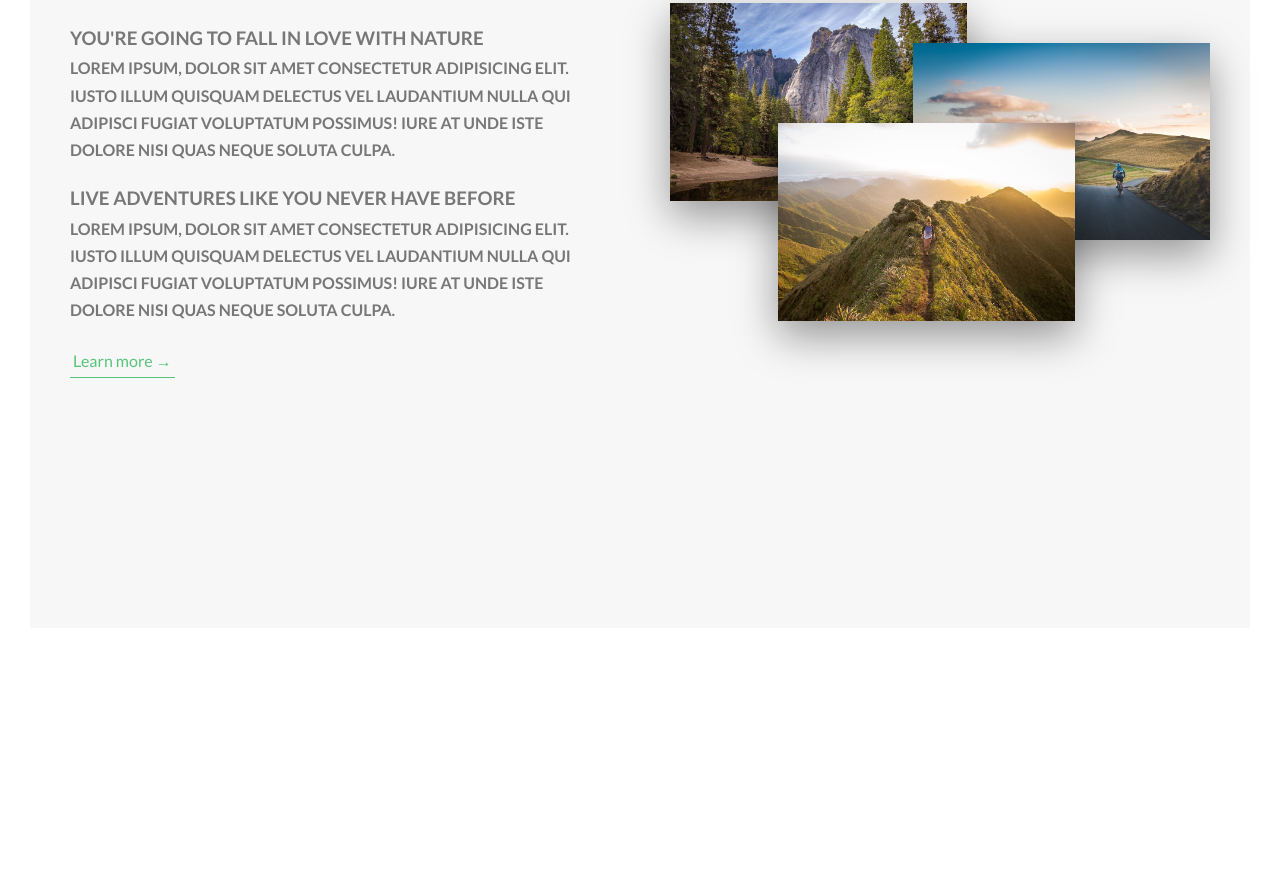
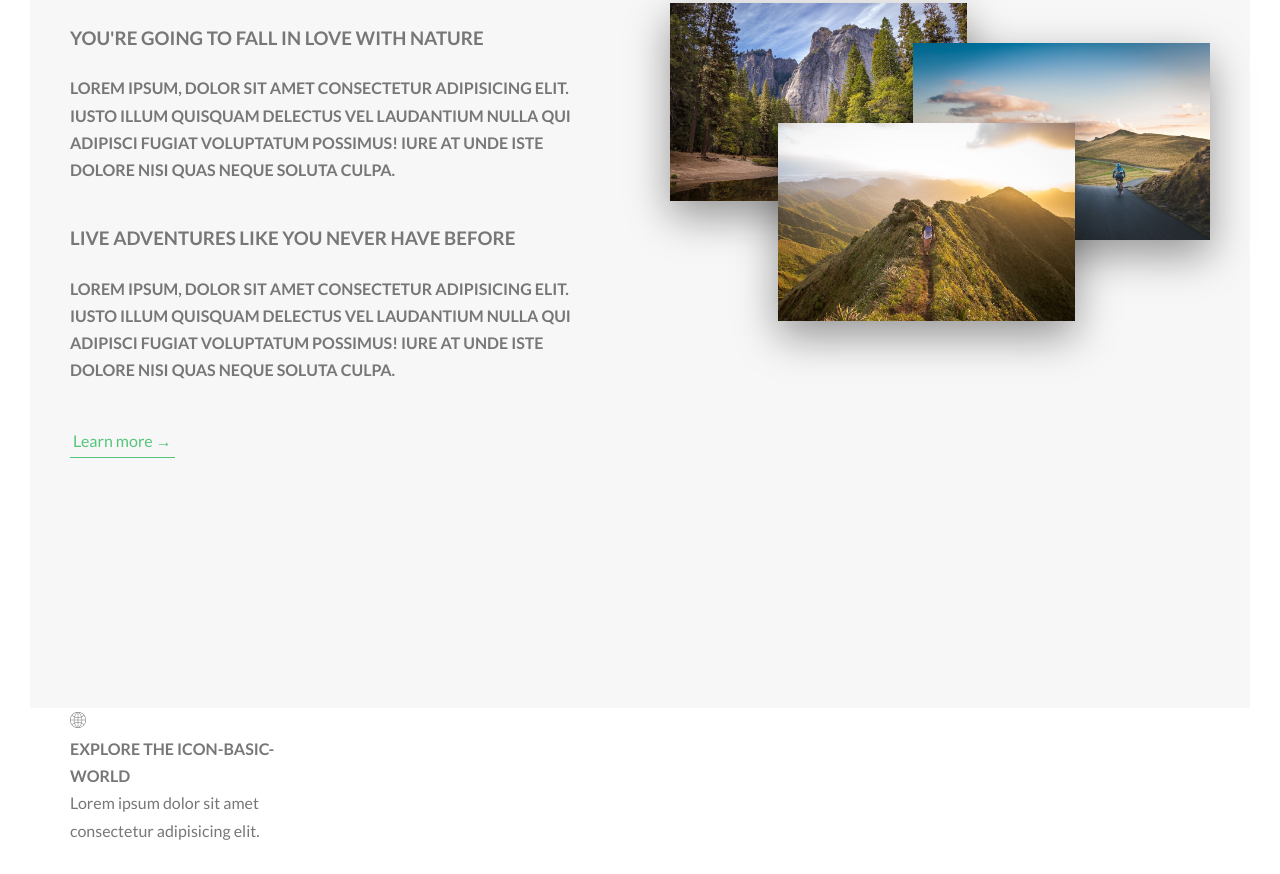
Before and after one commit to ARomaSIZE/CSS-and-SASS, a website: page index.html in a window 1280 px wide. Shown: the part 997-1871 px from the top of the page. Before the commit the page ends 1655 px from the top, so only its background shows below. Drawn offline with Linux system fonts and the light colour scheme.

Commit message:
add font and icon css

```diff
--- a/index.html
+++ b/index.html
@@ -8,6 +8,7 @@
 
     <link href="https://fonts.googleapis.com/css?family=Lato:100,300,400,700,900" rel="stylesheet">
 
+    <link rel="stylesheet" href="css/icon-font.css">
     <link rel="stylesheet" href="css/style.css">
     <link rel="shortcut icon" type="image/png" href="img/favicon.png">
     <title>Natours | Exciting tours for adventurous people</title>
@@ -45,8 +46,8 @@
 
             <div class="row">
                 <div class="col-1-of-2">
-                    <div class="heading-tertiary u-margin-bottom-small">
-                        <h3>You're going to fall in love with nature</h3>
+                    <div class="heading-tertiary u-margin-bottom-medium">
+                        <h3 class="u-margin-bottom-small">You're going to fall in love with nature</h3>
                         <p class="paragraph">
                             Lorem ipsum, dolor sit amet consectetur adipisicing elit. Iusto illum quisquam delectus vel
                             laudantium nulla qui adipisci fugiat voluptatum possimus! Iure at unde iste dolore nisi quas
@@ -54,8 +55,8 @@
                         </p>
                     </div>
 
-                    <div class="heading-tertiary u-margin-bottom-small">
-                        <h3>Live adventures like you never have before</h3>
+                    <div class="heading-tertiary u-margin-bottom-medium">
+                        <h3 class="u-margin-bottom-small">Live adventures like you never have before</h3>
                         <p class="paragraph">
                             Lorem ipsum, dolor sit amet consectetur adipisicing elit. Iusto illum quisquam delectus vel
                             laudantium nulla qui adipisci fugiat voluptatum possimus! Iure at unde iste dolore nisi quas
@@ -71,6 +72,20 @@
                         <img src="img/nat-1-large.jpg" alt="Photo 1" class="composition__photo composition__photo--p1">
                         <img src="img/nat-2-large.jpg" alt="Photo 2" class="composition__photo composition__photo--p2">
                         <img src="img/nat-3-large.jpg" alt="Photo 3" class="composition__photo composition__photo--p3">
+                    </div>
+                </div>
+            </div>
+        </section>
+
+        <section class="section-features">
+            <div class="row">
+                <div class="col-1-of-4">
+                    <div class="feature-box">
+                        <i class="icon-basic-world"></i>
+                        <h3 class="heading-tertiary">Explore the icon-basic-world</h3>
+                        <p class="feature-box__text">
+                            Lorem ipsum dolor sit amet consectetur adipisicing elit.
+                        </p>
                     </div>
                 </div>
             </div>
--- a/sass/main.scss
+++ b/sass/main.scss
@@ -9,6 +9,7 @@
 
 @import "components/button";
 @import "components/composition";
+@import "components/feature-box";
 
 @import "layout/grid";
 @import "layout/header";
--- a/sass/pages/_home.scss
+++ b/sass/pages/_home.scss
@@ -3,3 +3,8 @@
     padding: 25rem 0;
     margin-top: -20vh;
 }
+
+.section-features{
+    padding: 20rem 0;
+
+}
```
Also changed, not shown: css/fonts/linea-basic-10.ttf (added), css/fonts/linea-basic-10.woff (added), sass/components/_feature-box.scss (added), 2 other files.
